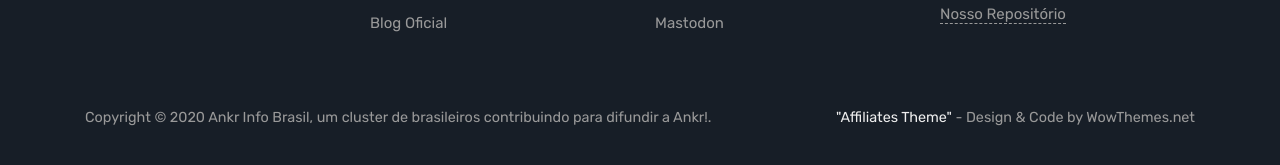
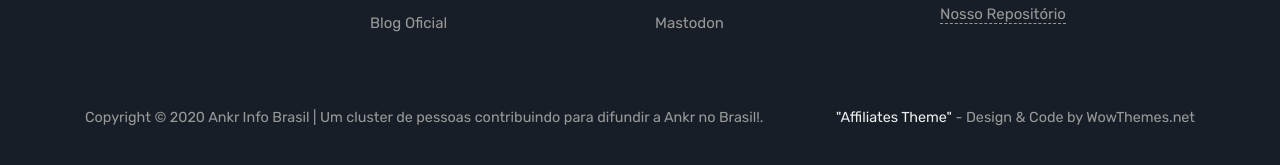
Before and after one commit to ankrinfo/ankrinfo.github.io, a Jekyll site: the page built from contact.html, in a window 1280 px wide and 1247 px high. Shown: the part 1073-1238 px from the top of the window. Built offline with Jekyll 4.4.1, drawn with Linux system fonts in a browser that asks for light colours.

Commit message:
Update _config.yml

```diff
--- a/_config.yml
+++ b/_config.yml
@@ -1,5 +1,5 @@
 # Site
-name: "Ankr Info Brasil, um cluster de brasileiros contribuindo para difundir a Ankr!"
+name: "Ankr Info Brasil | Um cluster de pessoas contribuindo para difundir a Ankr no Brasil!"
 title: "A infraestrutura de nuvem Blockchain para Web 3.0!"
 description: "Uma economia de compartilhamento de computação distribuída, fácil, acessível e instantaneamente em todo o mundo!"
 meta_description: "Computação instantânea para aplicativos em qualquer lugar!"
```
